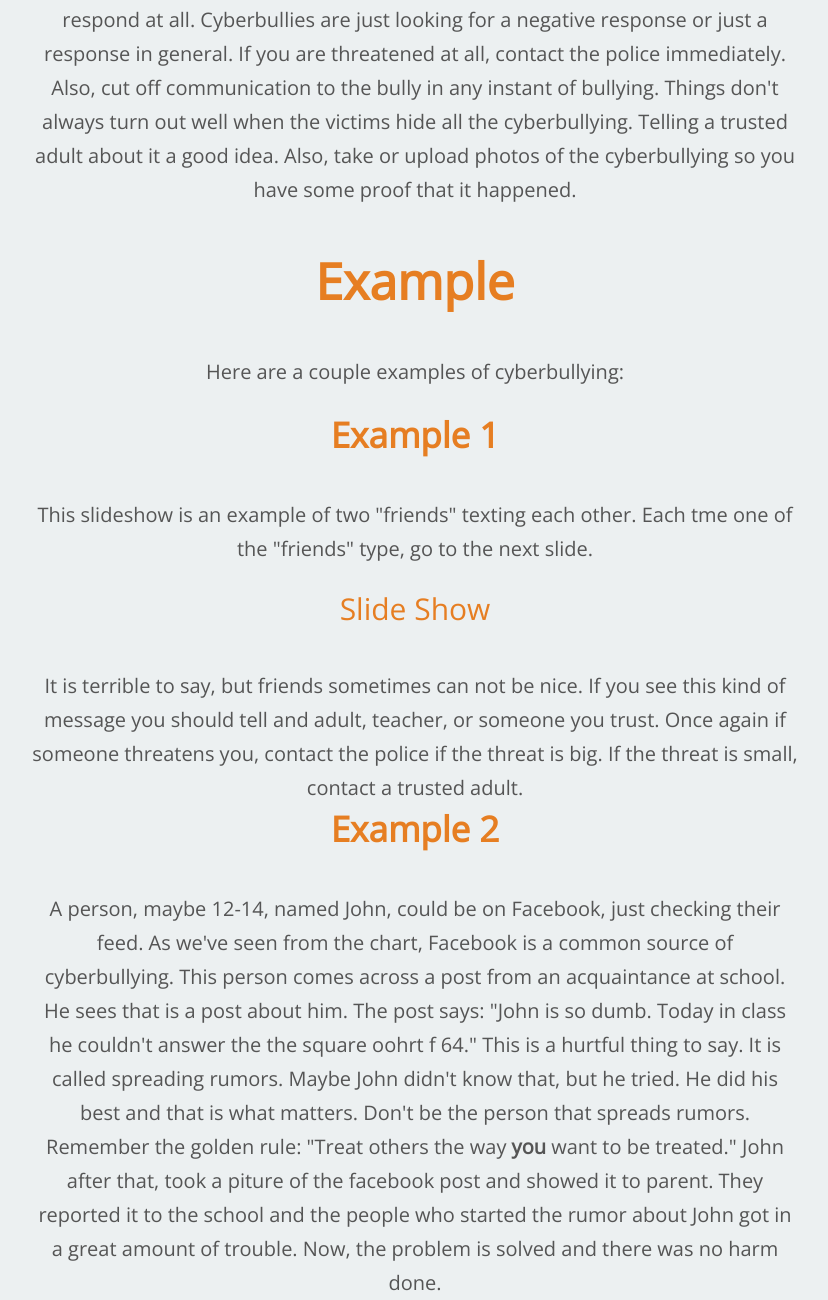
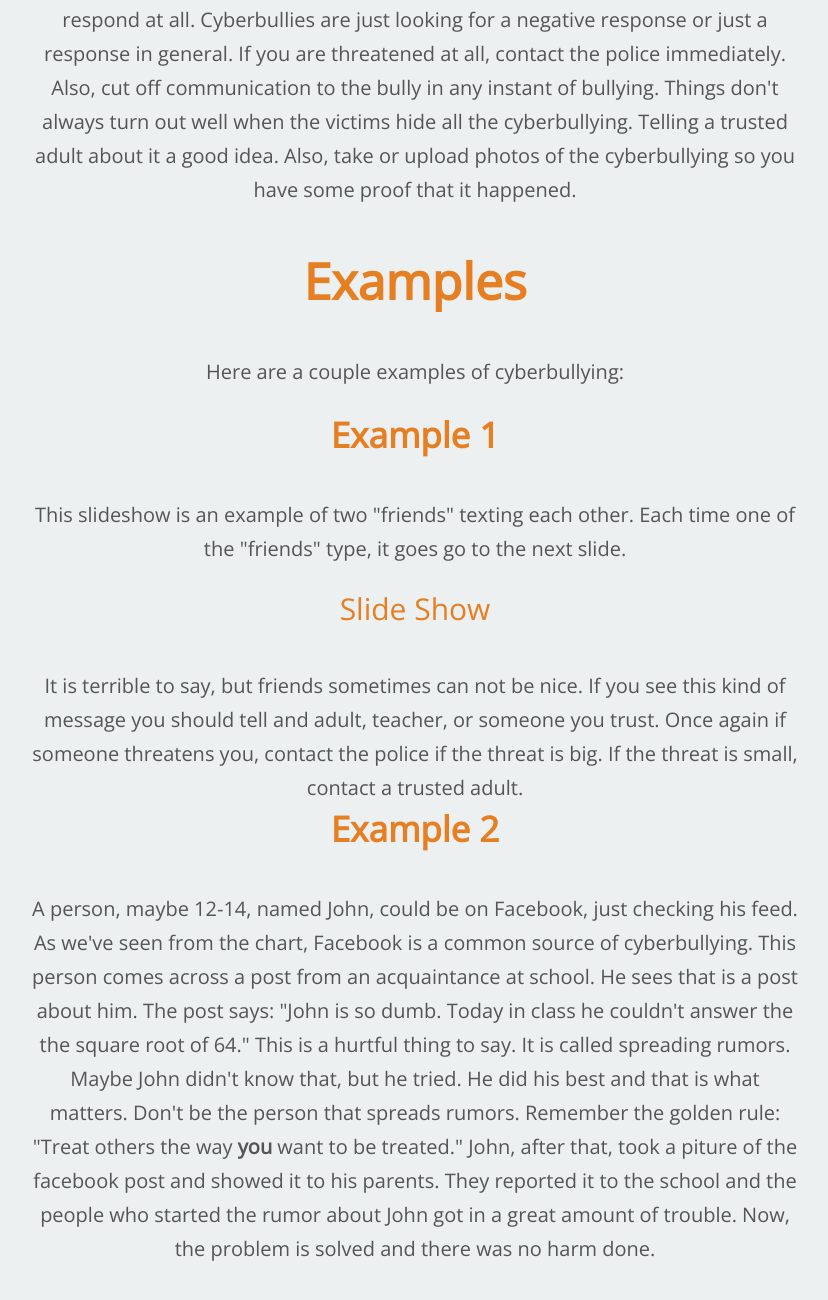
Before and after one commit to iamcoollego/antibullying, a plain HTML site: page index.html in a window 1280 px wide. Shown: the part 1684-2984 px from the top of the page, without its empty margins (225-1053 px from the left). After the commit the page ends 2950 px from the top, so only its background shows below. Drawn offline with nearby package versions, Linux system fonts and the light colour scheme.

Commit message:
GeAMMER seepleng

```diff
--- a/index.html
+++ b/index.html
@@ -17,7 +17,7 @@
         <h3>Respond</h3>
         <p>A good way to resond is to stay positive. Also if you are cyber-bullied, or just bullied in general, talk to someone you trust like your parents. If the bully threatens you, don't believe the threat because it will probably not come through. Try to think positively and respond positively.  Another way to respond is to not respond at all. Cyberbullies are just looking for a negative response or just a response in general. If you are threatened at all, contact the police immediately. Also, cut off communication to the bully in any instant of bullying. Things don't always turn out well when the victims hide all the cyberbullying. Telling a trusted adult about it a good idea. Also, take or upload photos of the cyberbullying so you have some proof that it happened.</p>
 
-        <h1>Example</h1>
+        <h1>Examples</h1>
         <p>Here are a couple examples of cyberbullying:</p>
         <br>
         <h3>Example 1</h3>
@@ -26,12 +26,12 @@
         </div>
 
         <p> This slideshow is an example of two "friends" texting each other.
-       Each tme one of the "friends" type, go to the next slide.</p><br>
+       Each time one of the "friends" type, it goes go to the next slide.</p><br>
         <a href="https://docs.google.com/presentation/d/1iCfIzxeE-D03GCsbT4wQHBchXEhKsa0UpdzzfiZvg1fw/edit#slide=id.p">Slide Show</a>
              <p>It is terrible to say, but friends sometimes can not be nice. If you see this kind of message you should tell and adult, teacher, or someone you trust. Once again if someone threatens you, contact the police if the threat is big. If the threat is small, contact a trusted adult.</p>
 
         <h3>Example 2</h3>
-        <p>A person, maybe 12-14, named John, could be on Facebook, just checking their feed. As we've seen from the chart, Facebook is a common source of cyberbullying. This person comes across a post from an acquaintance at school. He sees that is a post about him. The post says: "John is so dumb. Today in class he couldn't answer the  the square oohrt f 64." This is a hurtful thing to say. It is called spreading rumors. Maybe John didn't know that, but he tried. He did his best and that is what matters. Don't be the person that spreads rumors. Remember the golden rule: "Treat others the way <b>you</b> want to be treated." John after that, took a piture of the facebook post and showed it to parent. They reported it to the school and the people who started the rumor about John got in a great amount of trouble. Now, the problem is solved and there was no harm done. </p>
+        <p>A person, maybe 12-14, named John, could be on Facebook, just checking his feed. As we've seen from the chart, Facebook is a common source of cyberbullying. This person comes across a post from an acquaintance at school. He sees that is a post about him. The post says: "John is so dumb. Today in class he couldn't answer the  the square root of 64." This is a hurtful thing to say. It is called spreading rumors. Maybe John didn't know that, but he tried. He did his best and that is what matters. Don't be the person that spreads rumors. Remember the golden rule: "Treat others the way <b>you</b> want to be treated." John, after that, took a piture of the facebook post and showed it to his parents. They reported it to the school and the people who started the rumor about John got in a great amount of trouble. Now, the problem is solved and there was no harm done. </p>
         <style>
                @import url(http://fonts.googleapis.com/css?family=Open+Sans);
             @import url(http://fonts.googleapis.com/css?family=Lora);
```
